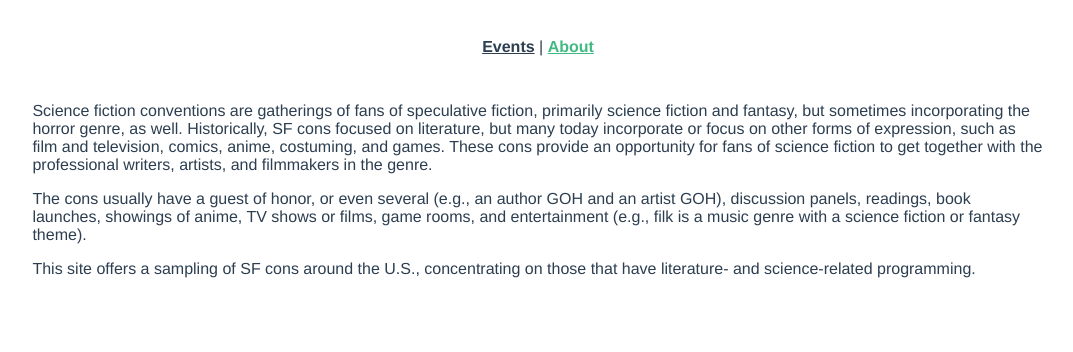
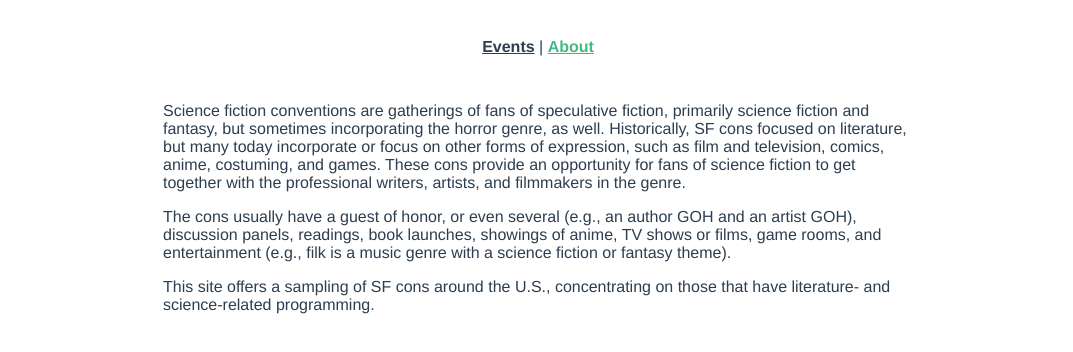
Before and after one commit to becathey/sf-events, a Vue app: page /about in a window 1280 px wide. Shown: the top 352 px of the page, without its empty margins (102-1175 px from the left). Built offline with nearby package versions, Linux system fonts and the light colour scheme.

Commit message:
Adjust layout styles for About page

```diff
--- a/src/views/About.vue
+++ b/src/views/About.vue
@@ -23,10 +23,15 @@
 </template>
 <style scoped>
 .about {
-  width: 80%;
-  margin: 0 auto;
+  margin: 0 10%;
 }
-p {
+.about p {
   text-align: left;
 }
+@media (min-width: 1000px) {
+  .about {
+    width: 750px;
+    margin: 0 auto;
+  }
+}
 </style>
```
